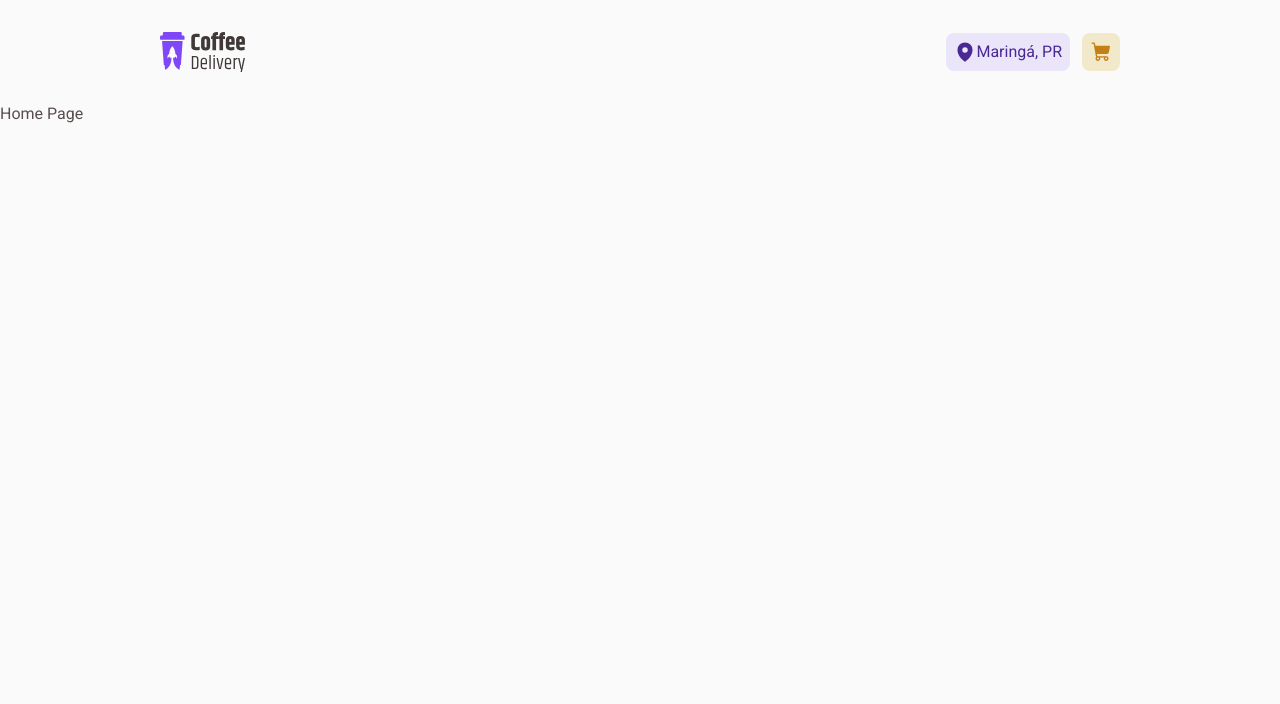
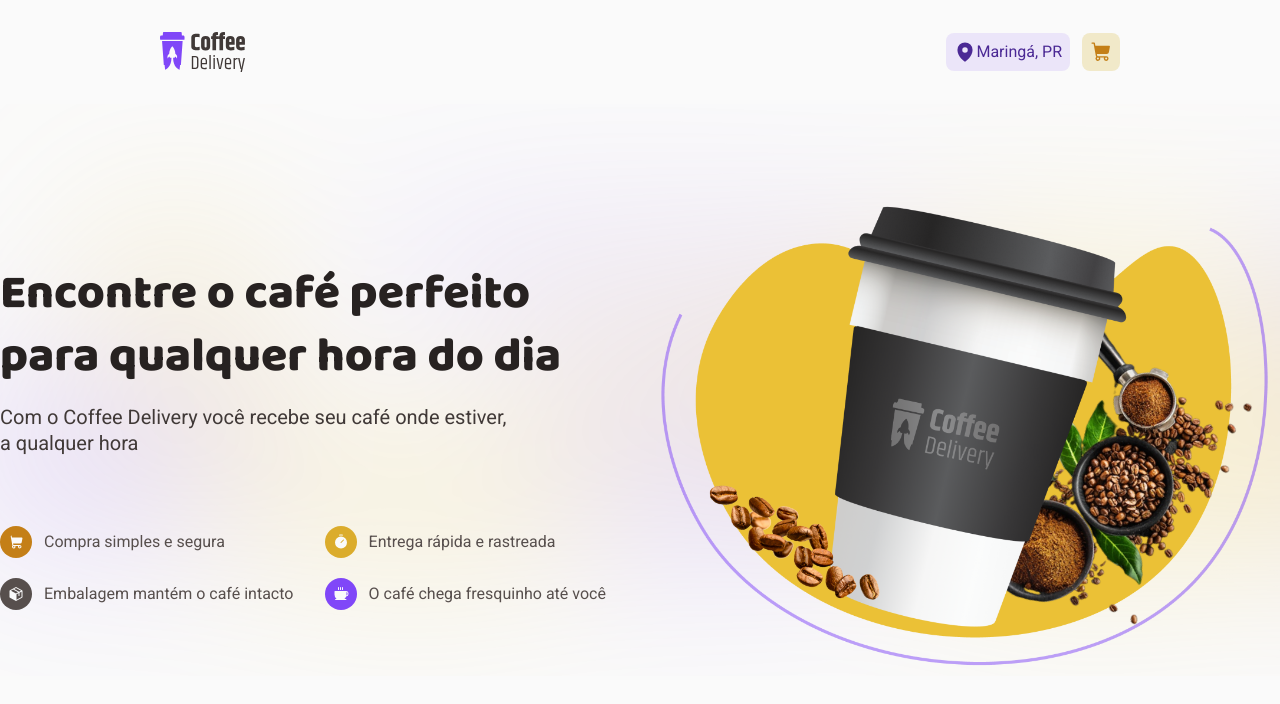
Before and after one commit to junioralvesbr/coffee-delivery, a React (Vite) app: page / in a window 1280 px wide. Shown: the top 704 px of the page. Built offline with nearby package versions, Linux system fonts and the light colour scheme.

Commit message:
create Header components

```diff
--- a/src/components/NavBar/styles.ts
+++ b/src/components/NavBar/styles.ts
@@ -1,6 +1,6 @@
 import styled from 'styled-components'
 
-export const Container = styled.header`
+export const Container = styled.nav`
   display: flex;
   align-items: center;
   justify-content: space-between;
--- a/src/pages/Home/index.tsx
+++ b/src/pages/Home/index.tsx
@@ -1,3 +1,64 @@
+import { useTheme } from 'styled-components'
+import { Coffee, Package, ShoppingCart, Timer } from '@phosphor-icons/react'
+import { Header, Content, InfoGrid } from './styles'
+
 export function Home() {
-  return <h1>Home Page</h1>
+  const theme = useTheme()
+
+  return (
+    <Header>
+      <Content>
+        <div>
+          <h1>Encontre o café perfeito para qualquer hora do dia</h1>
+          <p>
+            Com o Coffee Delivery você recebe seu café onde estiver, a qualquer
+            hora
+          </p>
+
+          <InfoGrid>
+            <div>
+              <ShoppingCart
+                size={32}
+                weight="fill"
+                color={theme.colors.background}
+                style={{ backgroundColor: theme.colors['yellow-dark'] }}
+              />
+              <span>Compra simples e segura</span>
+            </div>
+            <div>
+              <Timer
+                size={32}
+                weight="fill"
+                color={theme.colors.background}
+                style={{ backgroundColor: theme.colors.yellow }}
+              />
+              <span>Entrega rápida e rastreada</span>
+            </div>
+            <div>
+              <Package
+                size={32}
+                weight="fill"
+                color={theme.colors.background}
+                style={{ backgroundColor: theme.colors['base-text'] }}
+              />
+              <span>Embalagem mantém o café intacto</span>
+            </div>
+            <div>
+              <Coffee
+                size={32}
+                weight="fill"
+                color={theme.colors.background}
+                style={{ backgroundColor: theme.colors.purple }}
+              />
+              <span>O café chega fresquinho até você</span>
+            </div>
+          </InfoGrid>
+        </div>
+
+        <picture>
+          <img src="/hero.png" alt="Imagem do Hero" />
+        </picture>
+      </Content>
+    </Header>
+  )
 }
--- /dev/null
+++ b/src/pages/Home/styles.ts
@@ -0,0 +1,53 @@
+import styled from 'styled-components'
+import { mixins } from '../../styles/mixins'
+
+export const Header = styled.header`
+  background-image: url('/background.svg');
+  background-repeat: no-repeat;
+  background-size: cover;
+`
+
+export const Content = styled.div`
+  display: flex;
+  flex: 1;
+  align-items: center;
+  max-width: 1280px;
+  margin-inline: auto;
+  padding-top: 5.875rem;
+
+  h1 {
+    ${mixins.fonts.titleXL};
+    color: ${(props) => props.theme.colors['base-title']};
+    text-wrap: balance;
+  }
+
+  p {
+    ${mixins.fonts.textL}
+    color: ${(props) => props.theme.colors['base-subtitle']};
+    max-width: 80%;
+    margin-top: 1rem;
+  }
+`
+
+export const InfoGrid = styled.div`
+  display: grid;
+  grid-template-columns: 1fr 1fr;
+  grid-row-gap: 20px;
+  margin-top: 4.375rem;
+
+  div {
+    display: flex;
+    align-items: center;
+    gap: 0.75rem;
+
+    svg {
+      padding: 8px;
+      border-radius: 100%;
+    }
+
+    span {
+      ${mixins.fonts.textM}
+      flex: 1 0 0;
+    }
+  }
+`
```
Also changed, not shown: public/background.svg (added), public/hero.png (added).
